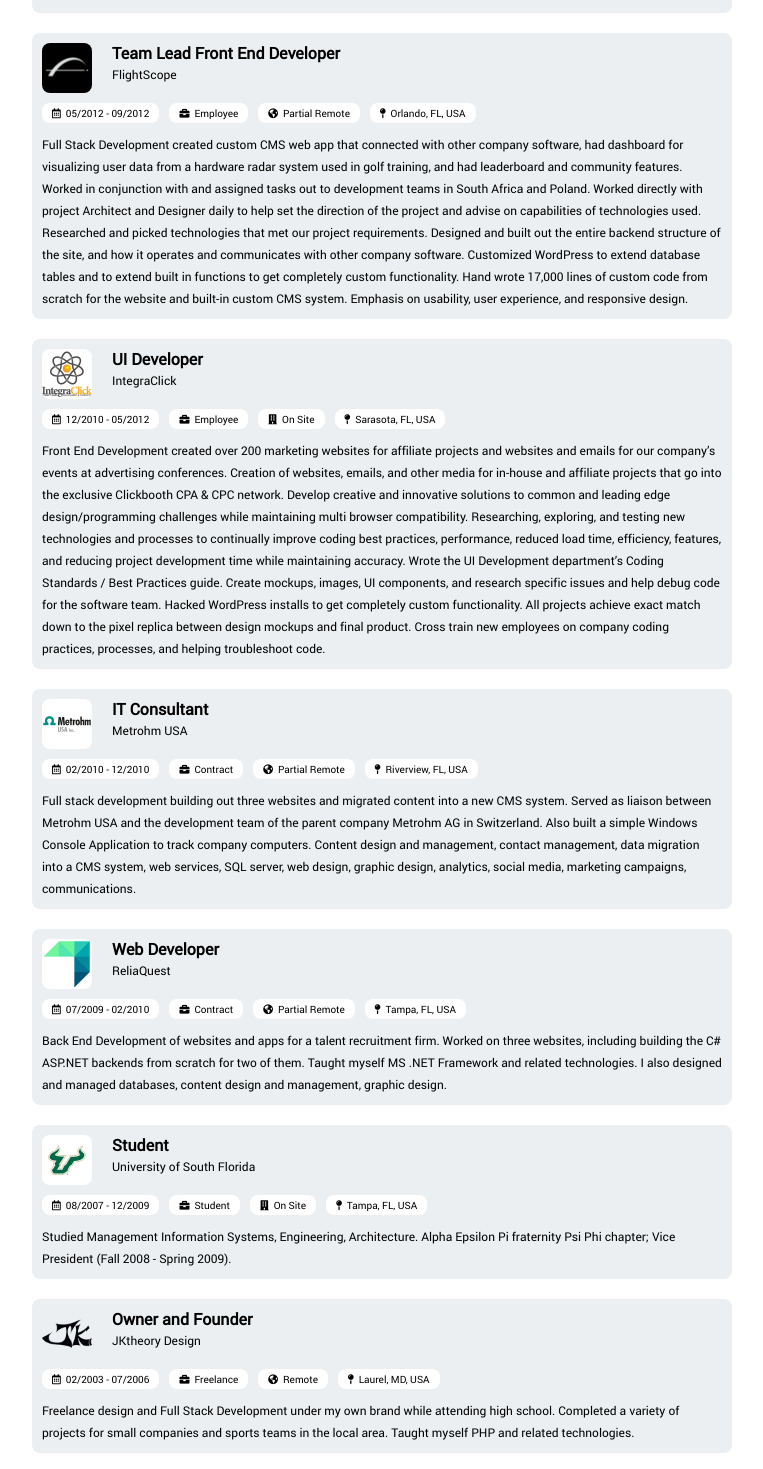
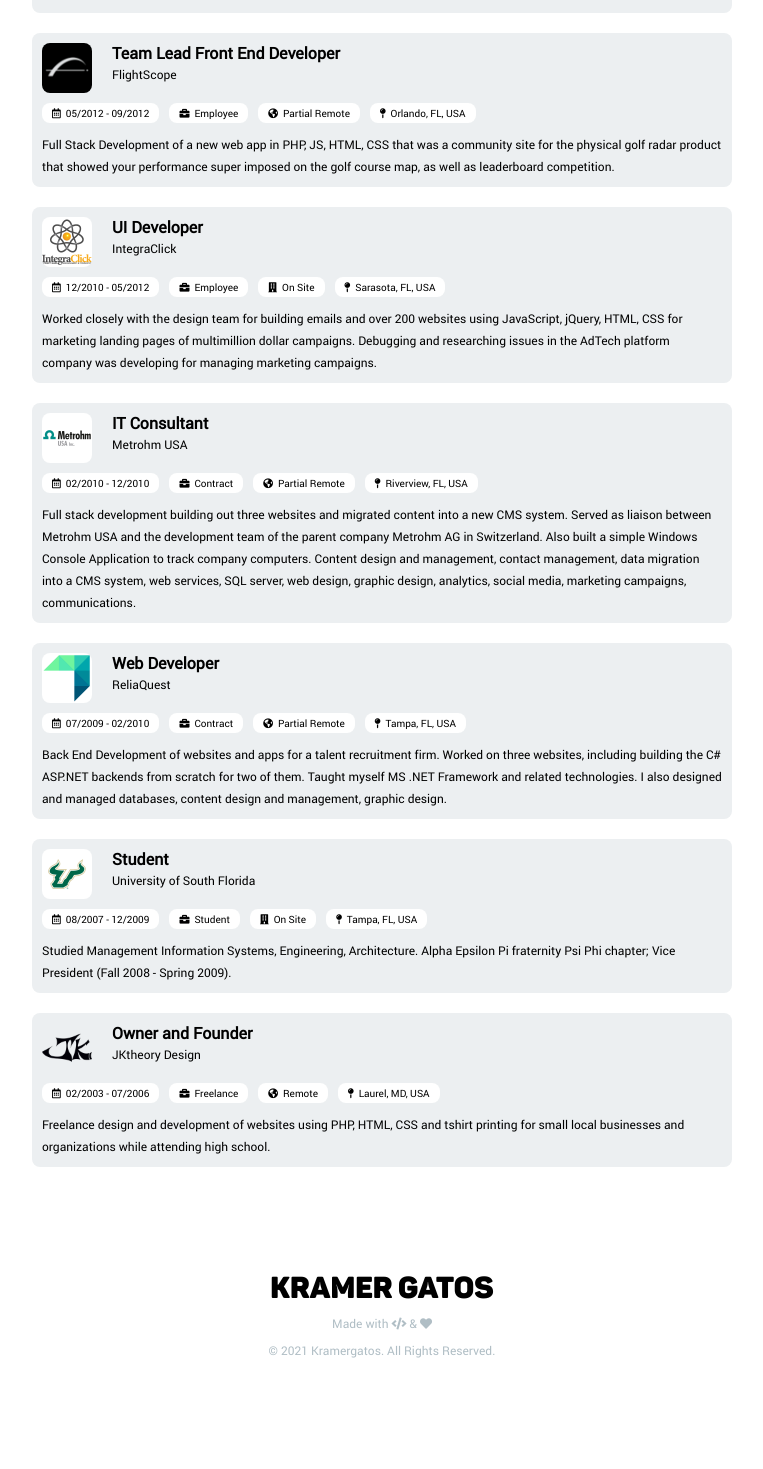
Before and after one commit to kramergatos/kramergatos-ui, a Next.js app: page /joe in a window 1280 px wide. Shown: the part 5101-6570 px from the top of the page, without its empty margins (258-1021 px from the left). After the commit the page ends 6492 px from the top, so only its background shows below. Built offline with nearby package versions, Linux system fonts and the light colour scheme.

Commit message:
update old job descrips

```diff
--- a/pages/joe.js
+++ b/pages/joe.js
@@ -177,7 +177,7 @@
         dateEnd: "09/2012",
         status: "Employee",
         remote: 2,
-        description:'Full Stack Development created custom CMS web app that connected with other company software, had dashboard for visualizing user data from a hardware radar system used in golf training, and had leaderboard and community features. Worked in conjunction with and assigned tasks out to development teams in South Africa and Poland. Worked directly with project Architect and Designer daily to help set the direction of the project and advise on capabilities of technologies used. Researched and picked technologies that met our project requirements. Designed and built out the entire backend structure of the site, and how it operates and communicates with other company software. Customized WordPress to extend database tables and to extend built in functions to get completely custom functionality. Hand wrote 17,000 lines of custom code from scratch for the website and built-in custom CMS system. Emphasis on usability, user experience, and responsive design.',
+        description: "Full Stack Development of a new web app in PHP, JS, HTML, CSS that was a community site for the physical golf radar product that showed your performance super imposed on the golf course map, as well as leaderboard competition.",
         logo: "flightscope.png"
       },
       {
@@ -190,7 +190,7 @@
         dateEnd: "05/2012",
         status: "Employee",
         remote: 0,
-        description:'Front End Development created over 200 marketing websites for affiliate projects and websites and emails for our company’s events at advertising conferences. Creation of websites, emails, and other media for in-house and affiliate projects that go into the exclusive Clickbooth CPA & CPC network. Develop creative and innovative solutions to common and leading edge design/programming challenges while maintaining multi browser compatibility. Researching, exploring, and testing new technologies and processes to continually improve coding best practices, performance, reduced load time, efficiency, features, and reducing project development time while maintaining accuracy. Wrote the UI Development department’s Coding Standards / Best Practices guide. Create mockups, images, UI components, and research specific issues and help debug code for the software team. Hacked WordPress installs to get completely custom functionality. All projects achieve exact match down to the pixel replica between design mockups and final product. Cross train new employees on company coding practices, processes, and helping troubleshoot code.',
+        description: "Worked closely with the design team for building emails and over 200 websites using JavaScript, jQuery, HTML, CSS for marketing landing pages of multimillion dollar campaigns. Debugging and researching issues in the AdTech platform company was developing for managing marketing campaigns.",
         logo: "integraclick.jpg"
       },
       {
@@ -240,7 +240,7 @@
         dateEnd: "07/2006",
         status:"Freelance",
         remote: 1,
-        description:'Freelance design and Full Stack Development under my own brand while attending high school. Completed a variety of projects for small companies and sports teams in the local area. Taught myself PHP and related technologies.',
+        description: "Freelance design and development of websites using PHP, HTML, CSS and tshirt printing for small local businesses and organizations while attending high school.",
         logo: "jktheory.png"
       }
     ]
```
